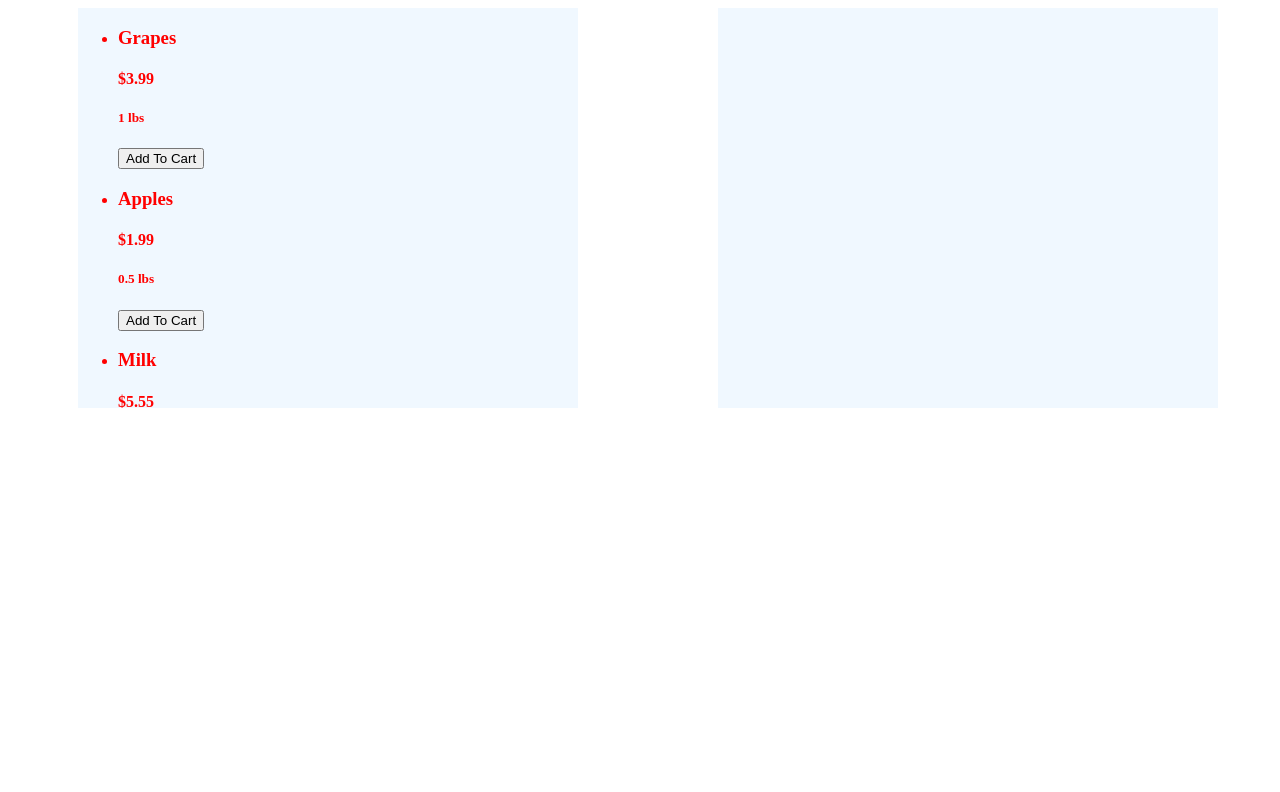
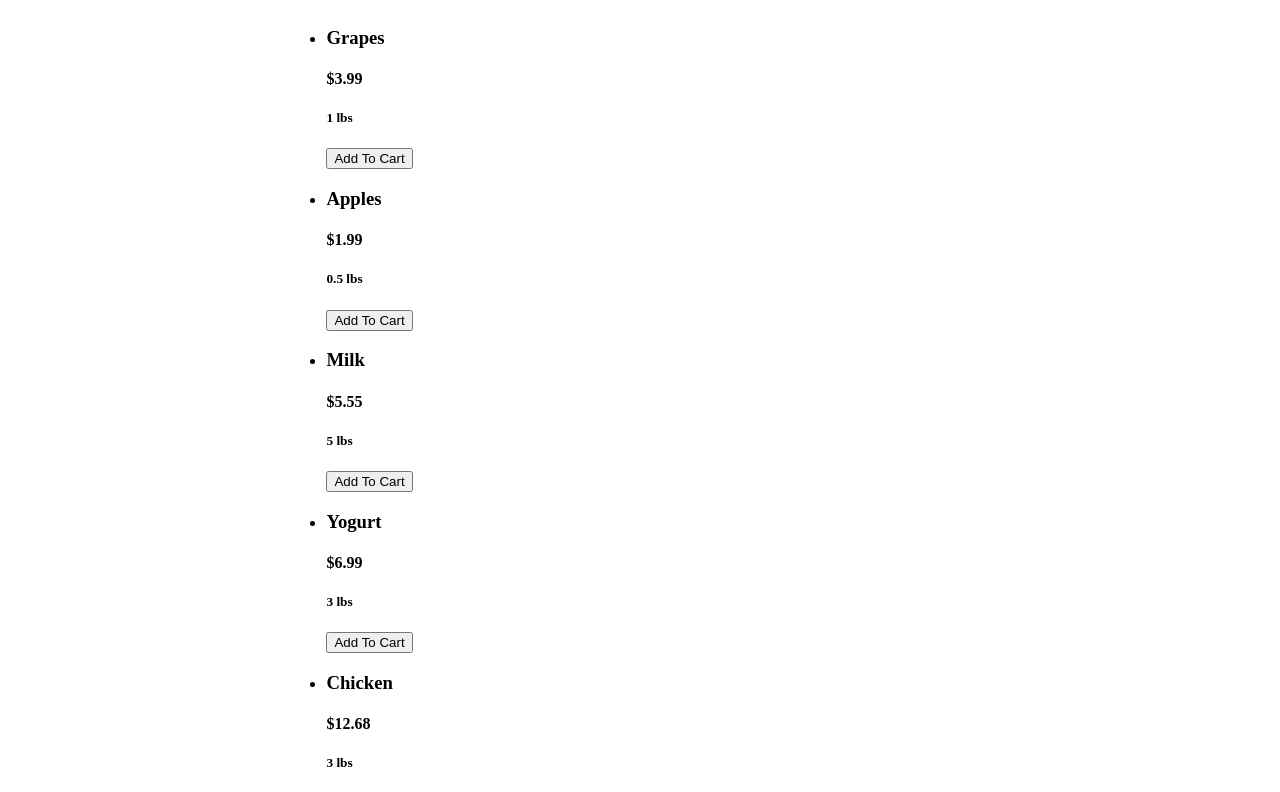
Before and after one commit to CMBVT2023/online-grocery-store, a React (Vite) app: page / in a window 1280 px wide. Shown: the top 792 px of the page. Built offline with nearby package versions, Linux system fonts and the light colour scheme.

Commit message:
Removed the individual components for the grocery inventory and cart. Now they use the same component just different props when being rendered

```diff
--- /dev/null
+++ b/src/components/DisplayList.jsx
@@ -0,0 +1,60 @@
+import React from "react";
+import GroceryItem from './GroceryItem';
+import InteractionButton from "./InteractionButton";
+
+function DisplayList(props) {
+
+    if (props.cartItems) {
+        return (
+            <div>
+                <ul>
+                    {props.list.map((obj, i) => (
+                        <li key={'cart_' + i}>
+                            <GroceryItem
+                            id={obj.inventoryNum}
+                            productName={obj.itemName}
+                            productPrice={obj.price}
+                            productWeight={obj.weight}
+                            productAmount={obj.itemAmount}
+                            />
+                            <InteractionButton
+                            removeFromCart={props.removeFromCart}
+                            cartItem={true}
+                            buttonText={obj.itemAmount > 1 ? true : false} // checks if the item amount is greater than one, if so sets the prop to true if not, sets it to false.
+                            addition={obj.itemName}
+                            productNum={obj.inventoryNum}
+                            />
+                        </li>
+                    ))}
+                </ul>
+            </div>
+        )
+    } else {
+        return (
+            <div>
+                <ul>
+                    {props.list.map((obj, i) => (
+                        <li key={'inventory_' + i}>
+                            <GroceryItem
+                            id={obj.inventoryNum}
+                            productName={obj.itemName}
+                            productPrice={obj.price}
+                            productWeight={obj.weight}
+                            />
+                            <InteractionButton
+                            addToCart={props.addToCart}
+                            removeFromCart={props.removeFromCart}
+                            cartItem={false}
+                            buttonText={props.checkInCart(obj.inventoryNum)} //checks if the item is already in cart and returns true if it is and false if it is not.
+                            addition={obj.itemName}
+                            productNum={obj.inventoryNum}
+                            />
+                        </li>
+                    ))}
+                </ul>
+            </div>
+        )
+    }
+}
+
+export default DisplayList;
--- a/src/components/GroceryCart.jsx
+++ /dev/null
@@ -1,32 +0,0 @@
-import React from 'react';
-import GroceryItem from './GroceryItem';
-import InteractionButton from './InteractionButton';
-
-function GroceryCart(props) {
-    return (
-        <div className='grocery'>
-            <ul>
-            {props.userCart.map((obj, i) => (
-              <li key={'cart_' + i}>
-                <GroceryItem
-                id={obj.inventoryNum}
-                productName={obj.itemName}
-                productPrice={obj.price}
-                productWeight={obj.weight}
-                productAmount={obj.itemAmount}
-                />
-                <InteractionButton
-                  removeFromCart={props.removeFromCart}
-                  cartItem={true}
-                  buttonText={obj.itemAmount > 1 ? true : false} // checks if the item amount is greater than one, if so sets the prop to true if not, sets it to false.
-                  addition={obj.itemName}
-                  productNum={obj.inventoryNum}
-                />
-              </li>
-            ))}
-          </ul>
-        </div>
-    )
-}
-
-export default GroceryCart;
--- a/src/components/GroceryInventory.jsx
+++ /dev/null
@@ -1,32 +0,0 @@
-import React from 'react';
-import GroceryItem from './GroceryItem';
-import InteractionButton from './InteractionButton';
-
-function GroceryInventory(props) {
-    return (
-        <div className='grocery'>
-          <ul>
-            {props.inventory.map((obj, i) => (
-              <li key={'inventory' + i}>
-                <GroceryItem
-                  id={obj.inventoryNum}
-                  productName={obj.itemName}
-                  productPrice={obj.price}
-                  productWeight={obj.weight}
-                  />
-                <InteractionButton
-                  addToCart={props.addToCart}
-                  removeFromCart={props.removeFromCart}
-                  cartItem={false}
-                  buttonText={props.checkInCart(obj.inventoryNum)} //checks if the item is already in cart and returns true if it is and false if it is not.
-                  addition={obj.itemName}
-                  productNum={obj.inventoryNum}
-                  />
-              </li>
-            ))}
-          </ul>
-        </div>
-    )
-}
-
-export default GroceryInventory;
--- a/src/containers/StoreFront.jsx
+++ b/src/containers/StoreFront.jsx
@@ -1,6 +1,5 @@
 import React from 'react';
-import GroceryInventory from '../components/GroceryInventory.jsx';
-import GroceryCart from '../components/GroceryCart.jsx';
+import DisplayList from '../components/DisplayList.jsx';
 import Inventory from '../modules/store-inventory.js';
 import * as storageModule from '../modules/cart-storage.js';
 import '../styles/App.css';
@@ -101,15 +100,21 @@ function StoreFront() {
 
     return (
       <div id="main-container" >
-            <GroceryInventory
-              inventory={Inventory}
-              addToCart={addToCart}
-              removeFromCart={removeFromCart}
-              checkInCart={checkInCart}
-              />
+        <DisplayList
+        cartItems={false}
+        list={Inventory}
+        addToCart={addToCart}
+        removeFromCart={removeFromCart}
+        checkInCart={checkInCart}
+        />
 
-            <GroceryCart removeFromCart={removeFromCart} userCart={userCart}/>
-            {userCart.length != 0 ? <button onClick={clearCart} id='clear-button'>Clear Cart</button> : ''}
+        <DisplayList
+        cartItems={true}
+        list={userCart}
+        removeFromCart={removeFromCart}
+        />
+
+        {userCart.length != 0 ? <button onClick={clearCart} id='clear-button'>Clear Cart</button> : ''}
         </div>
     )
 }
```
